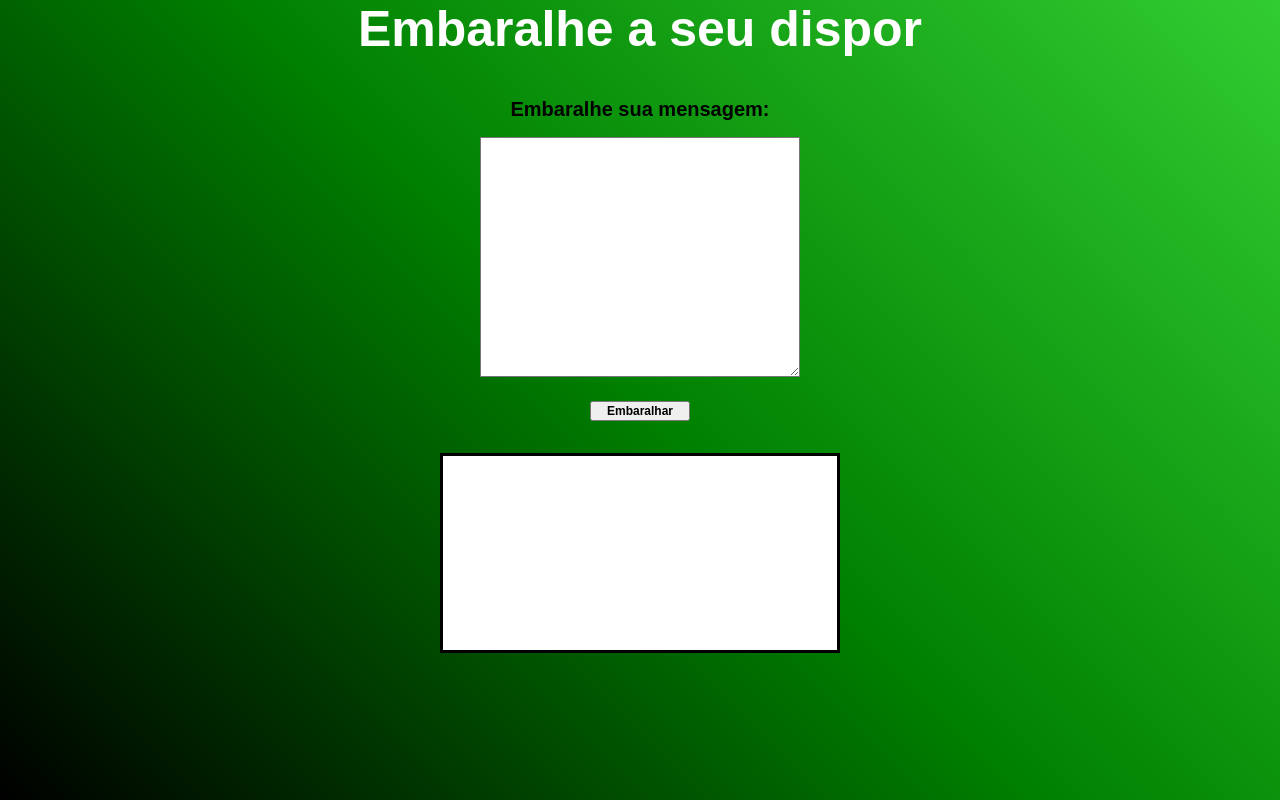
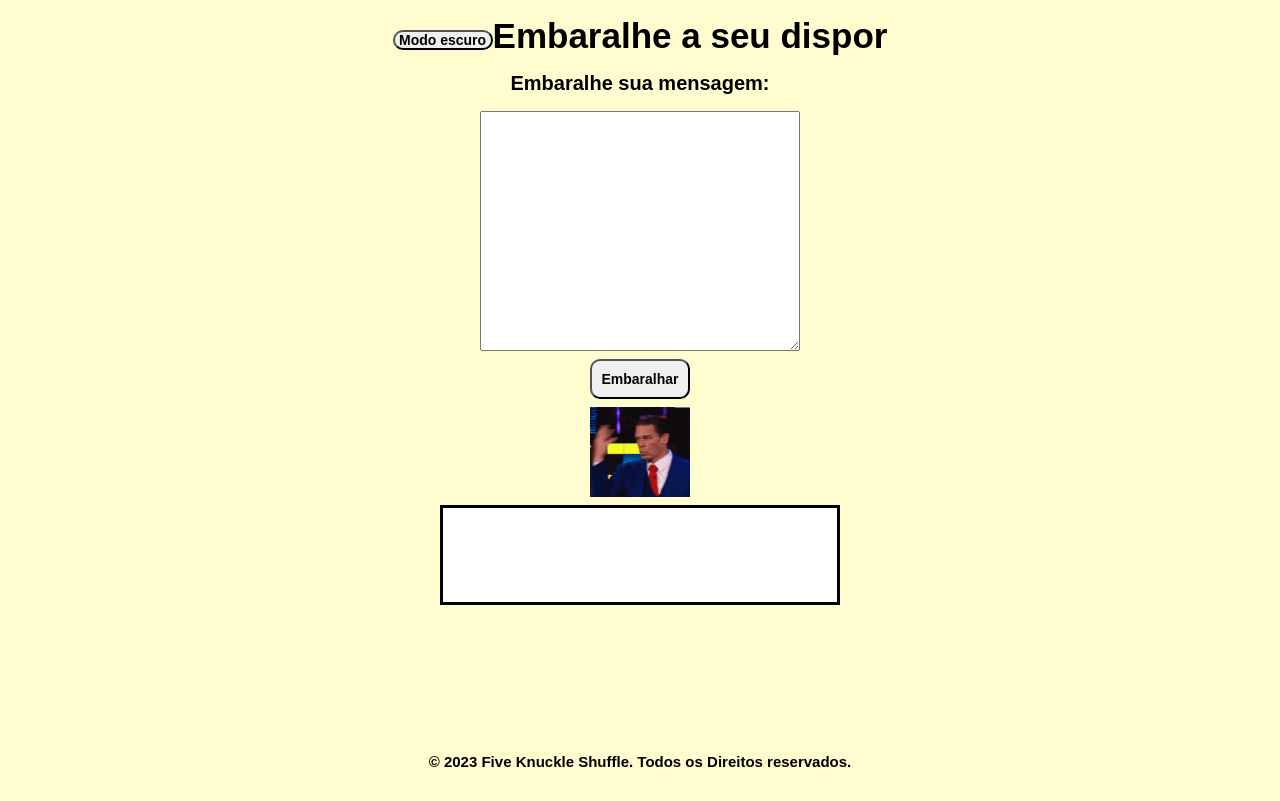
Before and after one commit to Viniicius98/Five-Knuckle-Shuffle, a plain HTML site: page index.html in a window 1280 px wide. Drawn offline with Linux system fonts and the light colour scheme.

Commit message:
Adicionado modo escuro

```diff
--- /dev/null
+++ b/css/style.css
@@ -0,0 +1,123 @@
+/* Estilo Padrão */
+* {
+  margin: 0;
+  padding: 0;
+  box-sizing: border-box;
+  font-family: Arial, Helvetica, sans-serif;
+}
+body {
+  background-color: #FFFDD0;
+  background-attachment: fixed;
+  overflow: hidden;
+}
+body.dark-mode {
+  background-color: #333;
+  color: #fff;
+}
+
+
+/* Estilo do Header */
+#topo {
+  display: flex;
+  flex-direction: row-reverse;
+  width: 100%;
+  height: 9vh;
+  justify-content: center;
+  align-items: center;
+}
+.title {
+  font-size: 35px;
+
+}
+#btn-dark{
+  width: 100px;
+  height: 20px;
+  margin-top: 2vh;
+  margin-bottom: 1vh;
+  font-size: 14px;
+  font-weight: bold;
+  border-radius: 10px;
+}
+
+
+/* Estilo do conteudo Pricipal */
+#principal {
+  display: flex;
+  flex-direction: column;
+  width: 100%;
+  height: 81vh;
+}
+
+.entrada {
+  display: flex;
+  flex-direction: column;
+  align-items: center;
+}
+.entrada > label {
+  padding-bottom: 2vh;
+  font-size: 20px;
+  font-weight: bold;
+}
+#texto {
+  width: 40vh;
+  height: 30vh;
+  padding: 5px;
+
+  text-align: center;
+  font-size: 15px;
+  font-family: Arial, Helvetica, sans-serif;
+  font-weight: bold;
+}
+.entrada > button {
+  width: 100px;
+  height: 40px;
+  margin-top: 1vh;
+  margin-bottom: 1vh;
+  font-size: 14px;
+  font-weight: bold;
+  border-radius: 10px;
+}
+button:hover {
+  cursor: pointer;
+  background-color: gray;
+}
+#you-cant-see-me {
+  width: 100px;
+  height: 90px;
+}
+.saida {
+  display: flex;
+  flex-direction: column;
+  align-items: center;
+  margin-top: 1vh;
+}
+#result {
+  width: 400px;
+  height: 100px;
+  padding: 5px;
+  background-color: #fff;
+  color: #000;
+  border-style: solid;
+  border-top-color: #000;
+  text-align: center;
+  font-size: 15px;
+  font-family: Arial, Helvetica, sans-serif;
+  font-weight: bold;
+  word-wrap: break-word;
+}
+
+/* Estilo Rodape */
+#rodape {
+  display: flex;
+  width: 100%;
+  height: 10vh;
+  margin-top: 1.2px;
+  text-align: center;
+  justify-content: center;
+  align-items: center;
+}
+#text-rodape {
+  font-size: 15px;
+  font-family: Arial, Helvetica, sans-serif;
+  font-weight: bold;
+}
--- a/index.html
+++ b/index.html
@@ -1,27 +1,39 @@
 <!DOCTYPE html>
-<html lang="en">
+<html lang="pt-br">
   <head>
     <meta charset="UTF-8" />
     <meta http-equiv="X-UA-Compatible" content="IE=edge" />
     <meta name="viewport" content="width=device-width, initial-scale=1.0" />
-    <link rel="stylesheet" href="style.css" />
+    <link rel="stylesheet" href="./css/style.css" />
     <link rel="icon" href="./images/shuffle.png" />
     <title>Embaralhador de Mensagens</title>
   </head>
   <body>
-    <header>
-      <h1>Embaralhe a seu dispor</h1>
+    <header id="topo">
+      <h1 class="title">Embaralhe a seu dispor</h1>
+      <button id="btn-dark" onclick="toggleDarkMode()">Modo escuro</button>
+
     </header>
-    <main>
-      <div class="entrada">
+
+    <main id="principal">
+      <section class="entrada">
         <label for="text">Embaralhe sua mensagem:</label>
         <textarea id="texto" rows="5" cols="40"></textarea>
         <button type="button">Embaralhar</button>
-      </div>
-      <div class="saida">
+
+        <img id="you-cant-see-me" src="./images/you-cant-see-me.gif" />
+      </section>
+
+      <section class="saida">
         <p id="result"></p>
-      </div>
+      </section>
     </main>
+
+    <footer id="rodape">
+      <p id="text-rodape">
+        &copy; 2023 Five Knuckle Shuffle. Todos os Direitos reservados.
+      </p>
+    </footer>
 
     <script src="index.js"></script>
   </body>
--- a/index.js
+++ b/index.js
@@ -22,3 +22,9 @@ botao.addEventListener("click", () => {
   resultado.innerHTML = phrase;
   console.log(frase.value);
 });
+
+//Modo escuro
+function toggleDarkMode() {
+  let body = document.getElementsByTagName("body")[0];
+  body.classList.toggle("dark-mode");
+}
--- a/style.css
+++ /dev/null
@@ -1,73 +0,0 @@
-* {
-  margin: 0;
-  padding: 0;
-  box-sizing: border-box;
-  font-family: Arial, Helvetica, sans-serif;
-}
-
-h1 {
-  font-size: 50px;
-  color: #fff;
-  text-align: center;
-}
-
-body {
-  background-image: linear-gradient(45deg, black, green, limegreen);
-  background-attachment: fixed;
-}
-
-#result {
-  width: 400px;
-  height: 200px;
-  padding: 5px;
-  background-color: #fff;
-  color: #000;
-  border-style: solid;
-  border-top-color: #000;
-  text-align: center;
-  font-size: 15px;
-  font-family: Arial, Helvetica, sans-serif;
-  font-weight: bold;
-  word-wrap: break-word;
-}
-#texto {
-  width: 40vh;
-  height: 30vh;
-  padding: 5px;
-  background-color: #fff;
-  color: #000;
-  text-align: center;
-  font-size: 15px;
-  font-family: Arial, Helvetica, sans-serif;
-  font-weight: bold;
-}
-
-.entrada {
-  display: flex;
-  flex-direction: column;
-  align-items: center;
-  margin-top: 5vh;
-}
-.entrada > label {
-  padding-bottom: 2vh;
-  font-size: 20px;
-  font-weight: bold;
-}
-.entrada > button {
-  width: 100px;
-  height: 20px;
-  margin-top: 3vh;
-  font-size: 12px;
-  font-weight: bold;
-}
-
-.saida {
-  display: flex;
-  flex-direction: column;
-  align-items: center;
-  margin-top: 4vh;
-}
-button:hover {
-  cursor: pointer;
-  background-color: gray;
-}
```
Also changed, not shown: images/you-cant-see-me.gif (added).
